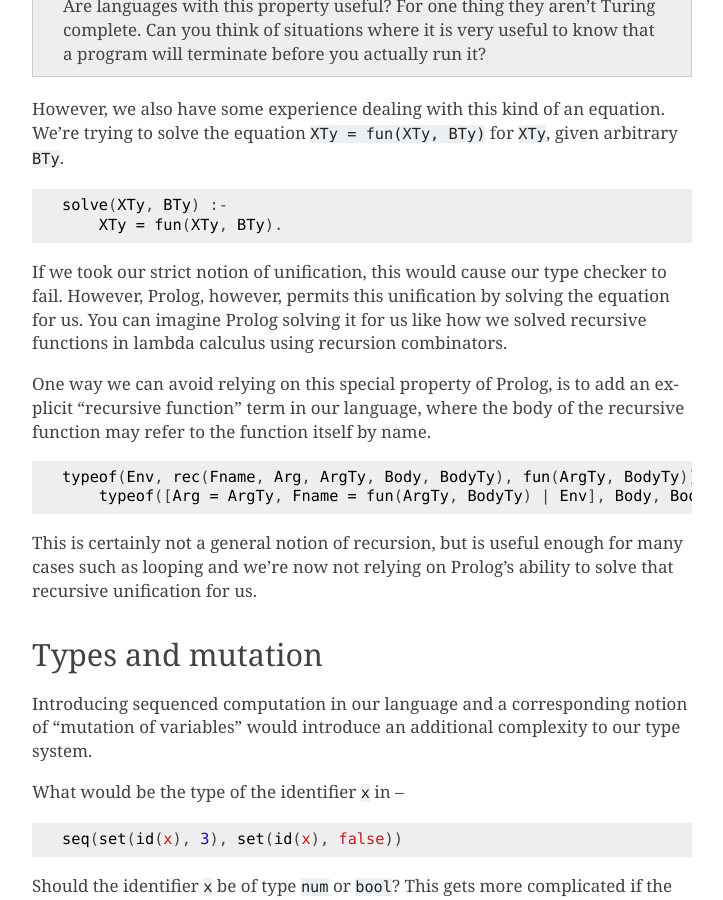
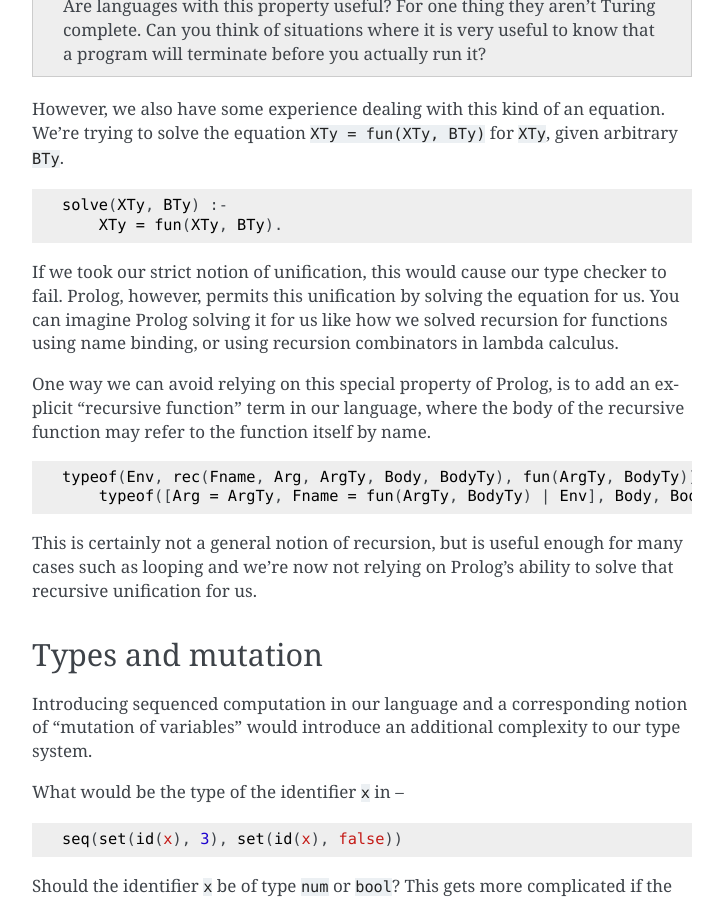
Before and after one commit to kreauniv/comp308, a Sphinx documentation site: the page built from source/types.rst, in a window 1280 px wide and 900 px high, scrolled down 4932 px. Shown: the whole window, without its empty margins (388-1111 px from the left). Built offline with Sphinx 7.4.7, drawn with Linux system fonts in a browser that asks for light colours.

Commit message:
typo fixes

```diff
--- a/source/types.rst
+++ b/source/types.rst
@@ -260,9 +260,9 @@ given arbitrary :code:`BTy`.
         XTy = fun(XTy, BTy).
 
 If we took our strict notion of unification, this would cause our type checker
-to fail. However, Prolog, however, permits this unification by solving the
-equation for us. You can imagine Prolog solving it for us like how we solved
-recursive functions in lambda calculus using recursion combinators.
+to fail. Prolog, however, permits this unification by solving the equation for
+us. You can imagine Prolog solving it for us like how we solved recursion for
+functions using name binding, or using recursion combinators in lambda calculus.
 
 One way we can avoid relying on this special property of Prolog, is to add
 an explicit "recursive function" term in our language, where the body of
```
